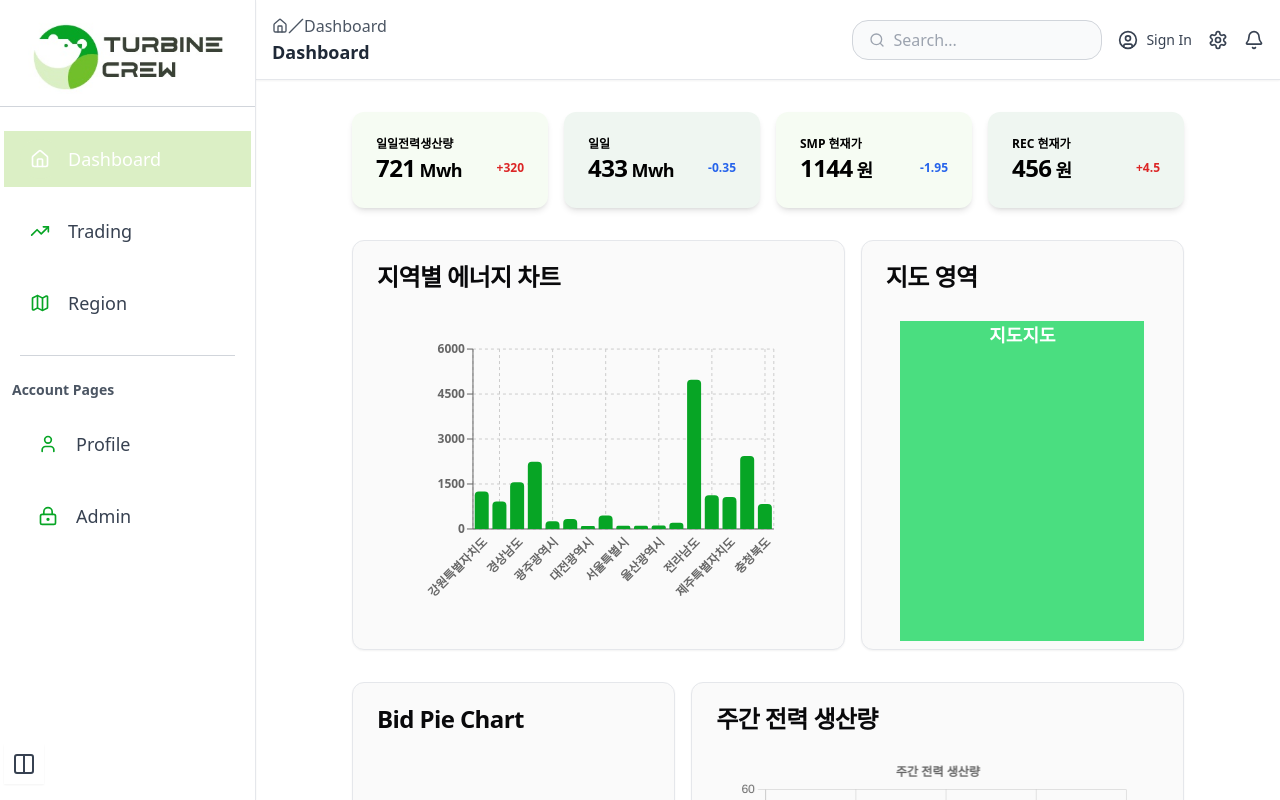
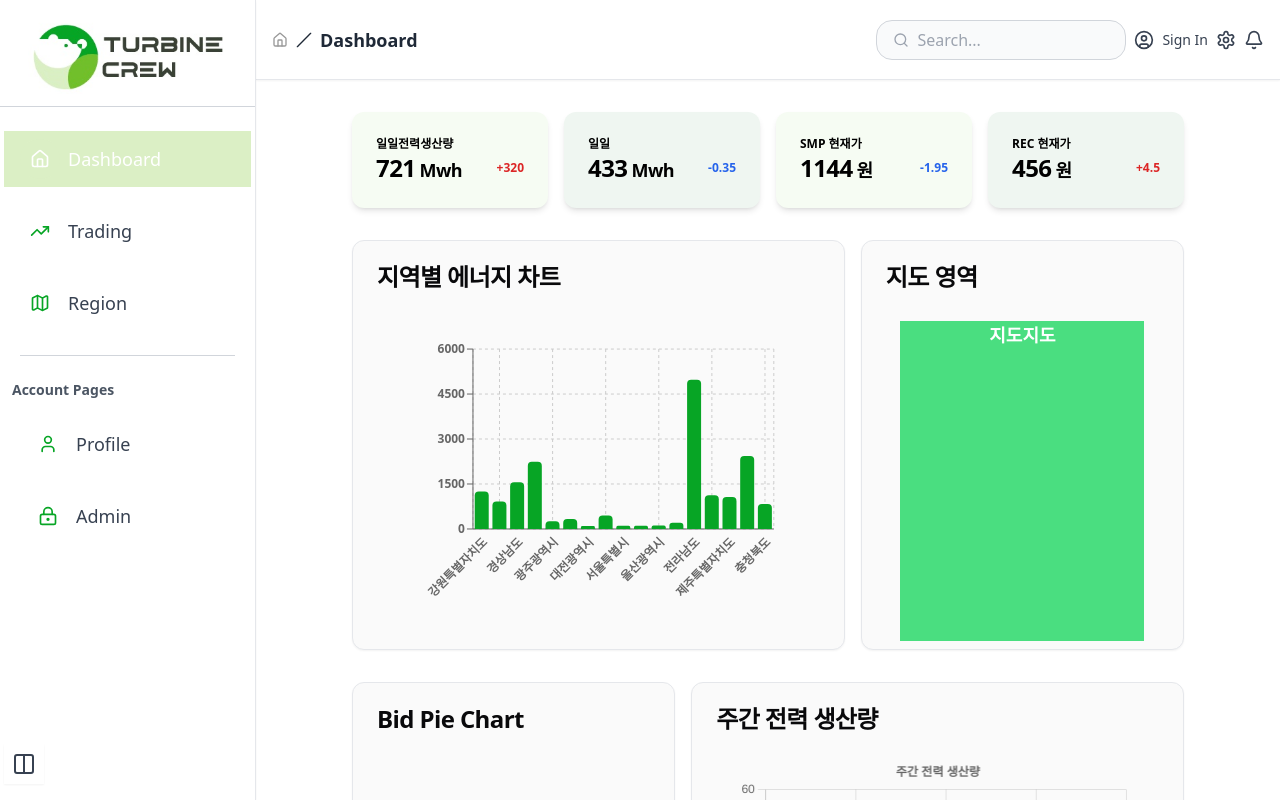
Before and after one commit to turbinecrew/turbin_electrical, a Next.js app: page / in a window 1280 px wide. Built offline with nearby package versions, Linux system fonts and the light colour scheme.

Commit message:
🎨 : 헤더 디자인 변경

```diff
--- a/src/common/components/header/index.tsx
+++ b/src/common/components/header/index.tsx
@@ -1,23 +1,22 @@
 "use client"
-
 import { Search, Slash, House, Settings, CircleUser, Bell } from "lucide-react"
 import Link from "next/link"
 import { usePathname } from "next/navigation"
 import { useState } from "react"
-
+import { HiOutlineSlash } from "react-icons/hi2"
 import SignInModal from "../../../features/auth/components/sign-in-modal"
 
 export default function Header() {
-	const pathName: string | null = usePathname()
-	const thisPage = pathName
-		? pathName.split("/").pop() || "Dashboard"
-		: "Dashboard"
+	const path: string | null = usePathname()
+	const pathName = path ? path.split("/") : [""]
+	const thisPage = pathName.pop()
+	const prevPage = pathName ? pathName.pop() : null
+
 	const [searchText, setSearchText] = useState("")
 	const [isSignInModalOpen, setIsSignInModalOpen] = useState(false)
 
-	const handleKeyPress = (event: { key: string }) => {
+	const handleKeyDown = (event: { key: string }) => {
 		if (event.key === "Enter") {
-			console.log(`검색: ${searchText}`)
 			setSearchText("")
 		}
 	}
@@ -32,21 +31,25 @@ export default function Header() {
 
 	return (
 		<div className="flex h-20 w-full items-center justify-between border-b border-gray-200 bg-white p-4 shadow-sm">
-			<div className="flex flex-col">
-				<nav className="flex items-center text-gray-600">
-					<Link href="/" className="flex items-center gap-1 hover:text-tbGreen">
+			<div className="flex items-center gap-2">
+				<nav className="flex items-center gap-2 opacity-40">
+					<Link href="/" className="flex items-center hover:text-tbGreen">
 						<House size={16} />
 					</Link>
+					{prevPage != "" && (
+						<div className="flex items-center gap-2 capitalize">
+							<Slash size={16} /> {prevPage}
+						</div>
+					)}
+				</nav>
+				<div className="flex items-center gap-2 text-lg font-semibold text-gray-800">
 					<Slash size={16} />
 					<span className="capitalize">
 						{thisPage === "main" || thisPage === "" ? "Dashboard" : thisPage}
 					</span>
-				</nav>
-				<h4 className="text-lg font-semibold text-gray-800">
-					{thisPage === "main" || thisPage === "" ? "Dashboard" : thisPage}
-				</h4>
+				</div>
 			</div>
-			<div className="flex items-center gap-4">
+			<div className="flex items-center gap-2">
 				<div className="flex h-10 items-center rounded-2xl border border-gray-300 bg-gray-50 px-4 focus-within:border-tbGreen">
 					<Search className="text-gray-400" size={16} />
 					<input
@@ -55,7 +58,7 @@ export default function Header() {
 						placeholder="Search..."
 						value={searchText}
 						onChange={handleInputChange}
-						onKeyPress={handleKeyPress}
+						onKeyDown={handleKeyDown}
 					/>
 				</div>
 				<div
```
